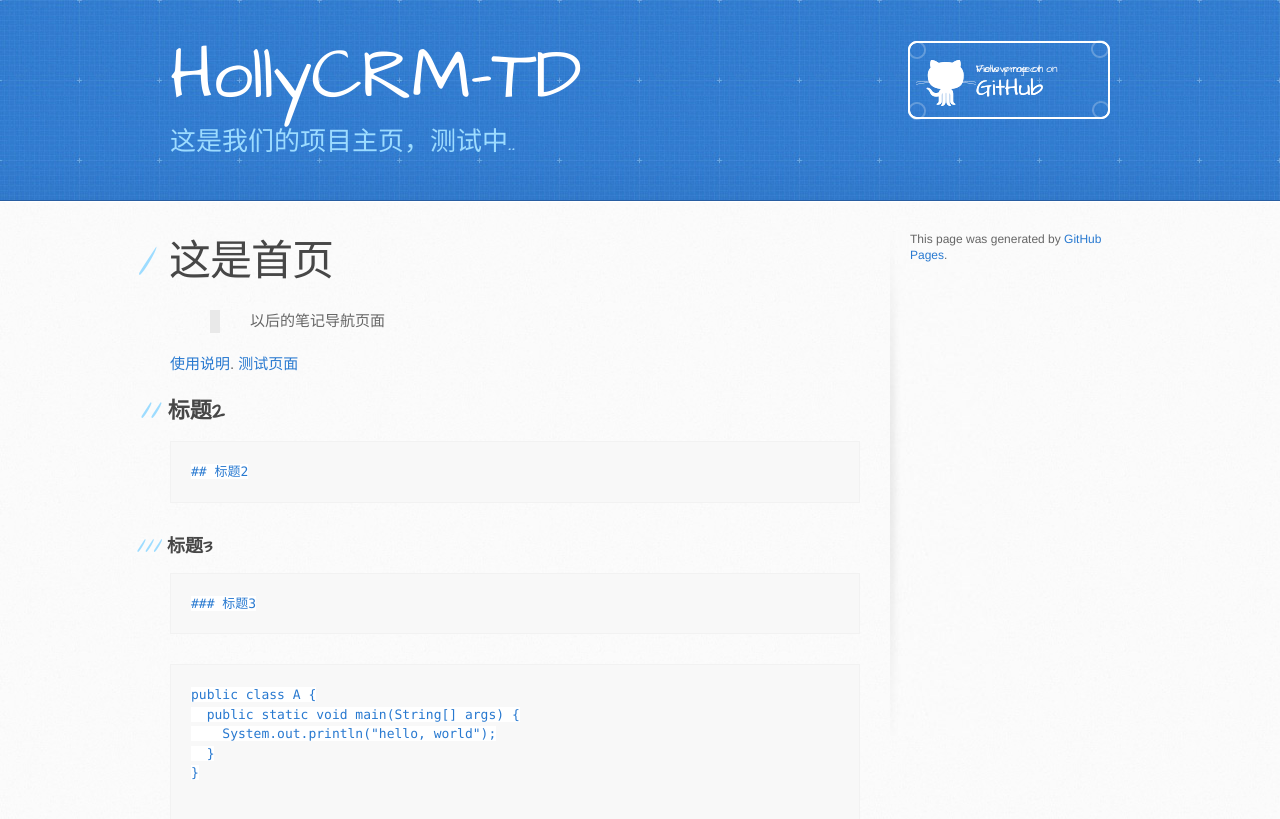
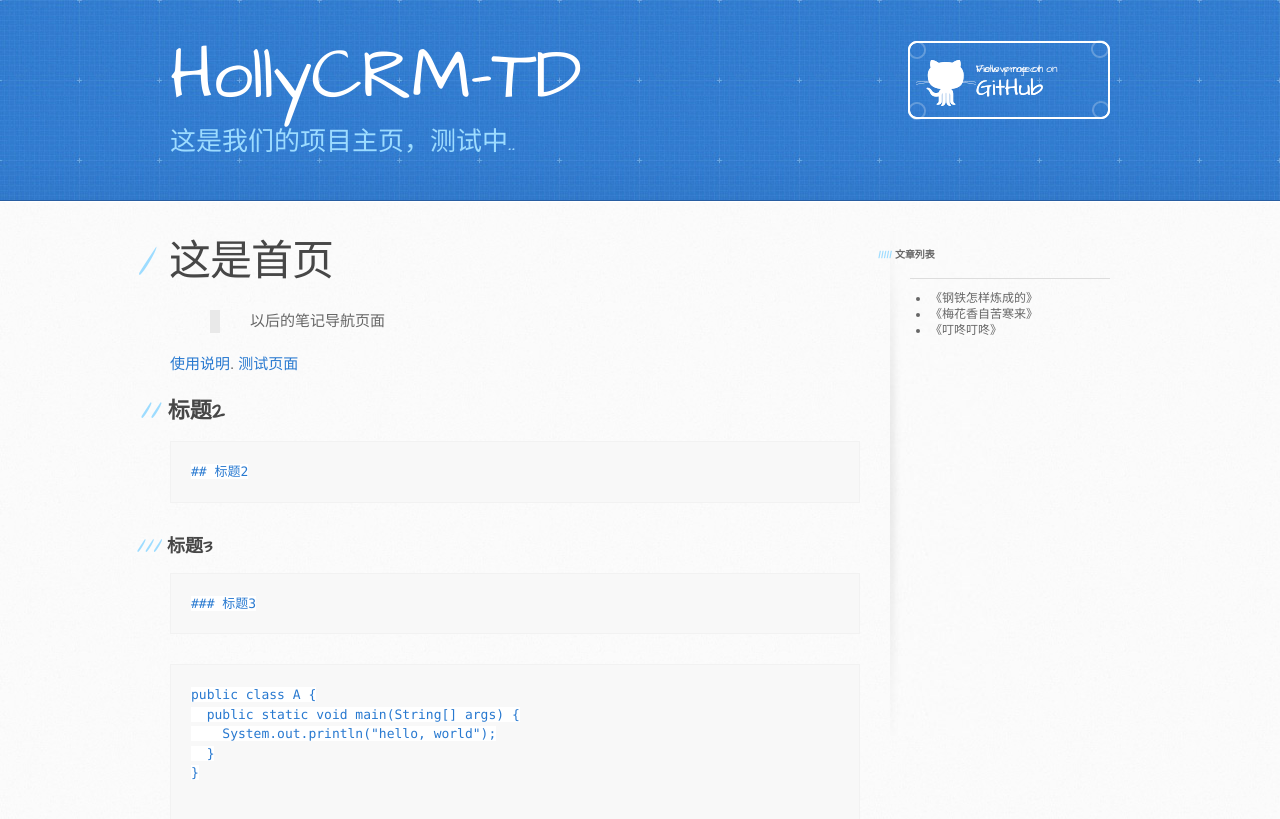
Before and after one commit to alleyz-favorite/alleyz-favorite.github.io, a Jekyll site: the page built from index.md, in a window 1280 px wide. Shown: the top 819 px of the page. Built offline with Jekyll 4.4.1, drawn with Linux system fonts in a browser that asks for light colours; our own code applies the rules of GitHub Pages for plain Markdown files.

Commit message:
default layout

```diff
--- a/_layouts/default.html
+++ b/_layouts/default.html
@@ -38,13 +38,13 @@
         </section>
 
         <aside id="sidebar">
-
-
-          {% if site.github.is_project_page %}
-            <p class="repo-owner"><a href="{{ site.github.repository_url }}">{{ site.github.repository_name }}</a> is maintained by <a href="{{ site.github.owner_url }}">{{ site.github.owner_name }}</a>.</p>
-          {% endif %}
-
-          <p>This page was generated by <a href="https://pages.github.com">GitHub Pages</a>.</p>
+          <h5>文章列表</h5>
+          <hr/>
+          <ul>
+            <li>《钢铁怎样炼成的》</li>
+            <li>《梅花香自苦寒来》</li>
+            <li>《叮咚叮咚》</li>
+          </ul>
         </aside>
       </div>
     </div>
```
